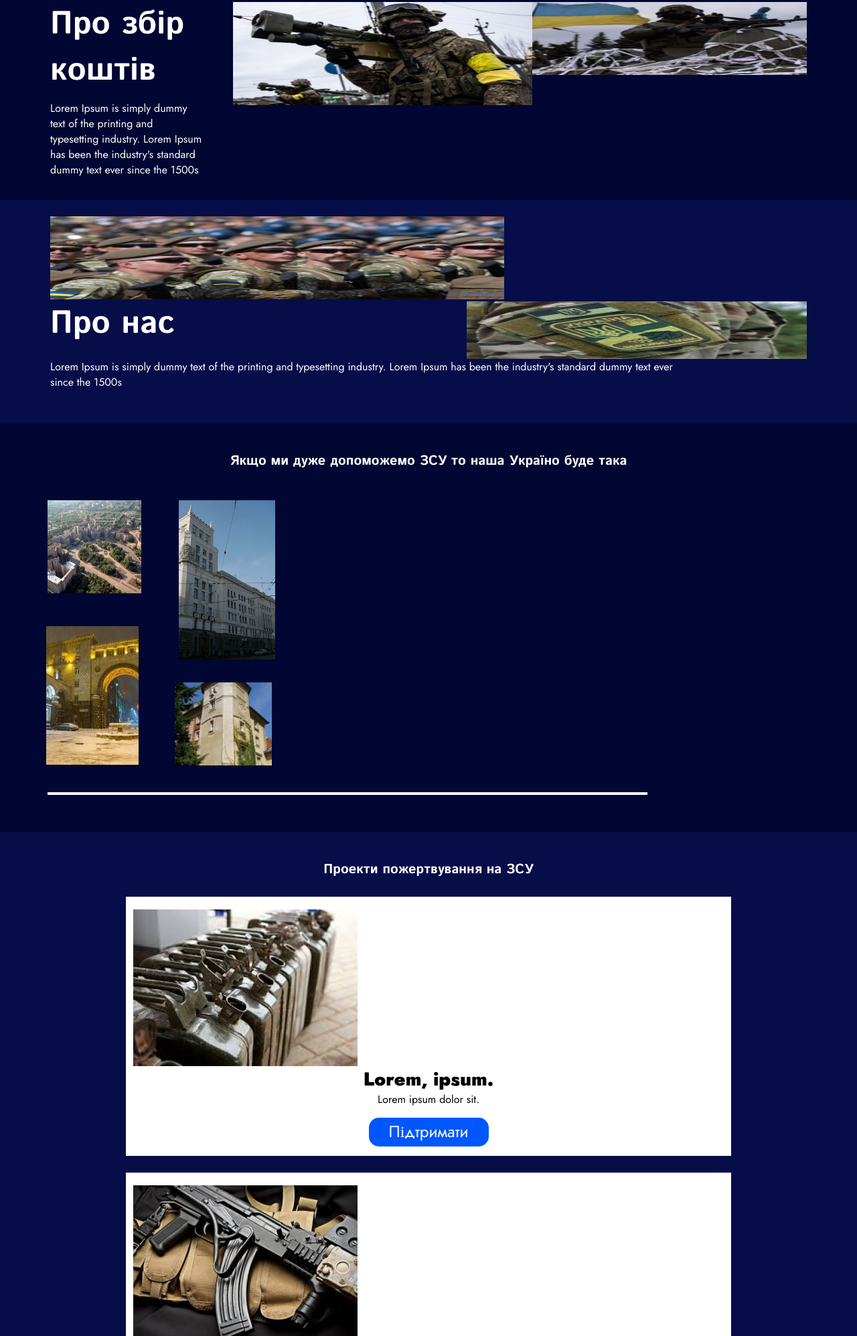
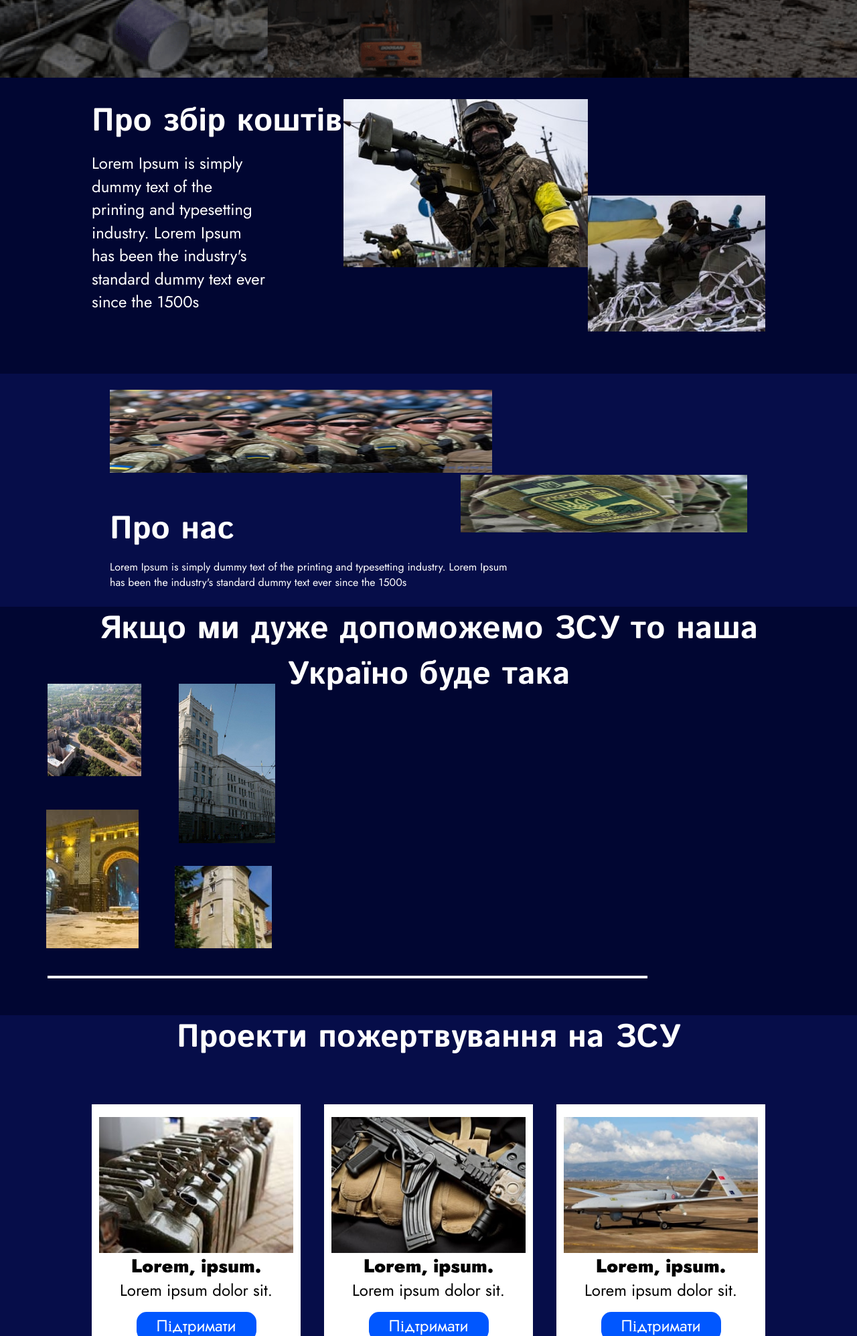
Before and after one commit to Serji2158/zsu, a plain HTML site: page index.html in a window 1280 px wide. Shown: the part 805-2800 px from the top of the page at 67% size. Drawn offline with nearby package versions, Linux system fonts and the light colour scheme.

Commit message:
micro fix, adaptive

```diff
--- a/index.html
+++ b/index.html
@@ -22,7 +22,6 @@
       <form action="">
         <label class="burger" for="burger">
 
-
           <input type="checkbox" id="burger" data-modal-open>
           <span></span>
           <span></span>
@@ -32,13 +31,13 @@
       <nav class="navigation">
         <ul class="navigation-list">
           <li class="navigation-item">
-            <a href="/" class="navigation-item-link">Про збір коштів</a>
+            <a href="#About-fund" class="navigation-item-link">Про збір коштів</a>
           </li>
           <li class="navigation-item">
-            <a href="/" class="navigation-item-link">Про нас</a>
+            <a href="#about-us" class="navigation-item-link">Про нас</a>
           </li>
           <li class="navigation-item">
-            <a href="/" class="navigation-item-link">Пожертвування</a>
+            <a href="#donation" class="navigation-item-link">Пожертвування</a>
           </li>
         </ul>
       </nav>
@@ -47,7 +46,7 @@
           <div class="nav" data-menu>
             <ul class="nav-list">
               <li class="nav-item">
-                <a href="/" class="nav-item-link">Про збір коштів</a>
+                <a href="#About-fund" class="nav-item-link">Про збір коштів</a>
               </li>
               <li class="nav-item">
                 <a href="/" class="nav-item-link">Про нас</a>
@@ -75,7 +74,7 @@
     <section class="fundraising">
       <div class="container fundraising-position">
         <div class="fund-content">
-          <h2 class="fund-title">Про збір коштів</h2>
+          <h2 class="fund-title" id="About-fund">Про збір коштів</h2>
           <p class="text">
           Lorem Ipsum is simply dummy text of the printing and typesetting
           industry. Lorem Ipsum has been the industry's standard dummy text ever
@@ -93,11 +92,11 @@
       <div class="container ">
         <img class="about-img-1" src="./images/about-1.jpg" alt="Армія України" />
         <div class="heading-box">
-          <h2 class="fund-title">Про нас</h2>
+          <h2 class="fund-title" id="about-us">Про нас</h2>
           <img class="about-img-2" src="./images/about-2.jpg" alt="Нашивка Армії України" />
         </div>
 
-        <p class="text">
+        <p class="text-about">
           Lorem Ipsum is simply dummy text of the printing and typesetting
           industry. Lorem Ipsum has been the industry's standard dummy text ever
           since the 1500s
@@ -134,7 +133,7 @@
     <!-- Project -->
     <section class="project">
       <div class="container">
-        <h2 class="heading">Проекти пожертвування на ЗСУ</h2>
+        <h2 class="heading" id="donation">Проекти пожертвування на ЗСУ</h2>
         <ul class="list-card">
           <li class="item-card">
             <img class="img-card" src="images/project-1.jpg" alt="project" />
@@ -197,7 +196,6 @@
           </a>
         </li>
       </ul>
-
       <small class="confidential">
         <span>&#169</span>
         2022 All rights reserved.</small>
--- a/scss/components/_about.scss
+++ b/scss/components/_about.scss
@@ -1,20 +1,18 @@
 .about {
   background-color: $primary-bg-color;
   padding: 24px 27px;
+  @media screen and (min-width: 1200px) {
+  }
 }
 .heading {
-    color: $primary-text-color;
-    font-family: "Istok Web";
-    font-weight: 700;
-    line-height: 1.46;
-    padding-top: 43px;
-
+  @extend %about-text;
+  /*   padding-top: 43px; */
 }
-.text {
+.text-about {
   color: $primary-text-color;
   font-size: 16px;
   line-height: 1.44;
-    width: 84%;
+  width: 65%;
 }
 .about-img-1 {
   margin-right: auto;
@@ -30,3 +28,7 @@
 .heading-box {
   display: flex;
 }
+
+#about-us {
+  padding-top: 48px;
+}
--- a/scss/components/_fundraising.scss
+++ b/scss/components/_fundraising.scss
@@ -1,39 +1,63 @@
 .fundraising {
+  padding: 21px 27px 8px 27px;
   background-color: $secondary-bg-color;
-  padding: 21px 27px 8px 27px;
+
+  @media screen and (min-width: 1200px) {
+    padding: 32px 0 63px;
+  }
 }
 .heading {
-  color: $primary-text-color;
-  font-family: "Istok Web";
-  font-weight: 700;
-  line-height: 1.46;
+  @extend %about-text;
 }
 .text {
-  color: $primary-text-color;
+  width: 70%;
+  margin-bottom: 26px;
   font-size: 16px;
   line-height: 1.44;
-  margin-bottom: 26px;
+  color: $primary-text-color;
+
+  @media screen and (min-width: 1200px) {
+    width: none;
+    font-size: 24px;
+  }
 }
 .fundraising-img-1 {
-  margin-right: auto;
   width: 60%;
   height: 154px;
+  margin-right: auto;
+
+  @media screen and (min-width: 1200px) {
+    width: 365px;
+    height: 251px;
+    margin-right: 0;
+  }
 }
 .fundraising-img-2 {
-  margin-left: auto;
   width: 55%;
   height: 109px;
+  margin-left: auto;
+  @media screen and (min-width: 1200px) {
+    align-self: flex-end;
+    width: 265px;
+    height: 203px;
+    margin-left: 0;
+  }
 }
 
 .fund-title {
-  text-align: center;
+  margin-bottom: 10px;
   font-family: "Istok Web";
   font-size: 20px;
   font-style: normal;
   font-weight: 300;
   line-height: 1.43;
-  margin-bottom: 25px;
   color: $primary-text-color;
+
+  @media screen and (min-width: 1200px) {
+    text-align: left;
+    font-weight: 700;
+    font-size: 48px;
+  }
 }
 
 @media screen and (min-width: 1200px) {
@@ -44,15 +68,4 @@
   .fund-content {
     width: 414px;
   }
-
-  .fund-title {
-    text-align: left;
-    font-weight: 700;
-    font-size: 48px;
-    margin-bottom: 10px;
-  }
-
-  .text {
-    font-size: 24px;
-  }
 }
--- a/scss/components/_future.scss
+++ b/scss/components/_future.scss
@@ -11,6 +11,10 @@
   font-weight: 300;
   line-height: 1.43;
   margin-bottom: 25px;
+
+  @media screen and (min-width: 1200px) {
+    font-size: 48px;
+  }
 }
 .future-list {
   display: flex;
--- a/scss/components/_project.scss
+++ b/scss/components/_project.scss
@@ -1,27 +1,29 @@
-.project{
+.project {
   background-color: $primary-bg-color;
   padding-bottom: 65px;
 }
-.item-card{
+.item-card {
   width: 80%;
-
-background-color:$card-bg-color ;
-padding: 19px 11px 14px 11px ;
+  padding: 19px 11px 14px 11px;
   margin: 0 auto;
+  background-color: $card-bg-color;
 }
-.item-card + .item-card{
+.item-card + .item-card {
   margin-top: 25px;
 }
-.title-card{
+.title-card {
   text-align: center;
 }
-.text-card{
+.text-card {
+  margin-bottom: 15px;
   text-align: center;
   font-size: 16px;
-    margin-bottom: 15px;
 
+  @media screen and (min-width: 1200px) {
+    font-size: 24px;
   }
-.btn-card{
+}
+.btn-card {
   display: block;
   margin: 0 auto;
   width: 179px;
@@ -30,3 +32,18 @@ border-radius: 15px;
   background: $button-bg-color;
   color: $primary-text-color;
 }
+
+@media screen and (min-width: 1200px) {
+  #donation {
+    margin-bottom: 65px;
+  }
+
+  .list-card {
+    display: flex;
+    column-gap: 35px;
+
+    .item-card {
+      margin-top: 0;
+    }
+  }
+}
--- a/scss/layout/_container.scss
+++ b/scss/layout/_container.scss
@@ -9,6 +9,7 @@
     max-width: 768px;
   }
   @media screen and (min-width: 1200px) {
-		max-width: 1160px;
+    max-width: 1440px;
+    padding: 0 137px;
   }
 }
--- a/scss/layout/_footer.scss
+++ b/scss/layout/_footer.scss
@@ -7,6 +7,11 @@ footer {
 }
 .logo-footer {
   font-size: 30px;
+
+  @media screen and (min-width: 1200px) {
+    font-size: 48px;
+    font-weight: 700;
+  }
 }
 .policy-list,
 .footer-title {
@@ -18,6 +23,18 @@ footer {
 .policy-list {
   margin-bottom: 30px;
 }
+
+.policy-link,
+.footer-title {
+  font-weight: 400;
+  font-size: 16px;
+
+  @media screen and (min-width: 1200px) {
+    font-size: 24px;
+    font-family: Jost;
+  }
+}
+
 .policy-link:hover,
 .policy-link:focus {
   color: $hero-title_yellow;
--- a/scss/layout/_header.scss
+++ b/scss/layout/_header.scss
@@ -14,7 +14,9 @@
   text-align: center;
 
   @media screen and (min-width: 1200px) {
+    font-family: "Istok Web";
     font-size: 48px;
+    font-weight: 700;
   }
 }
 
--- a/scss/main.scss
+++ b/scss/main.scss
@@ -1,8 +1,10 @@
 @import "./utils/typography";
 @import "./utils/variables";
+@import "./utils/placeholders";
 @import "./base/reset";
 @import "./layout/header";
 @import "./layout/container";
+@import "./layout/footer";
 @import "./components/burger";
 @import "./components/modal";
 @import "./components/hero";
@@ -10,4 +12,3 @@
 @import "./components/about";
 @import "./components/future";
 @import "./components/project";
-@import "./layout/footer";
--- a/scss/utils/_placeholders.scss
+++ b/scss/utils/_placeholders.scss
@@ -0,0 +1,6 @@
+%about-text {
+  color: $primary-text-color;
+  font-family: "Istok Web";
+  font-weight: 700;
+  line-height: 1.46;
+}
```
Also changed, not shown: css/main.css, css/main.min.css, 2 other files. Lines whose indentation alone changed are shown as unchanged.
